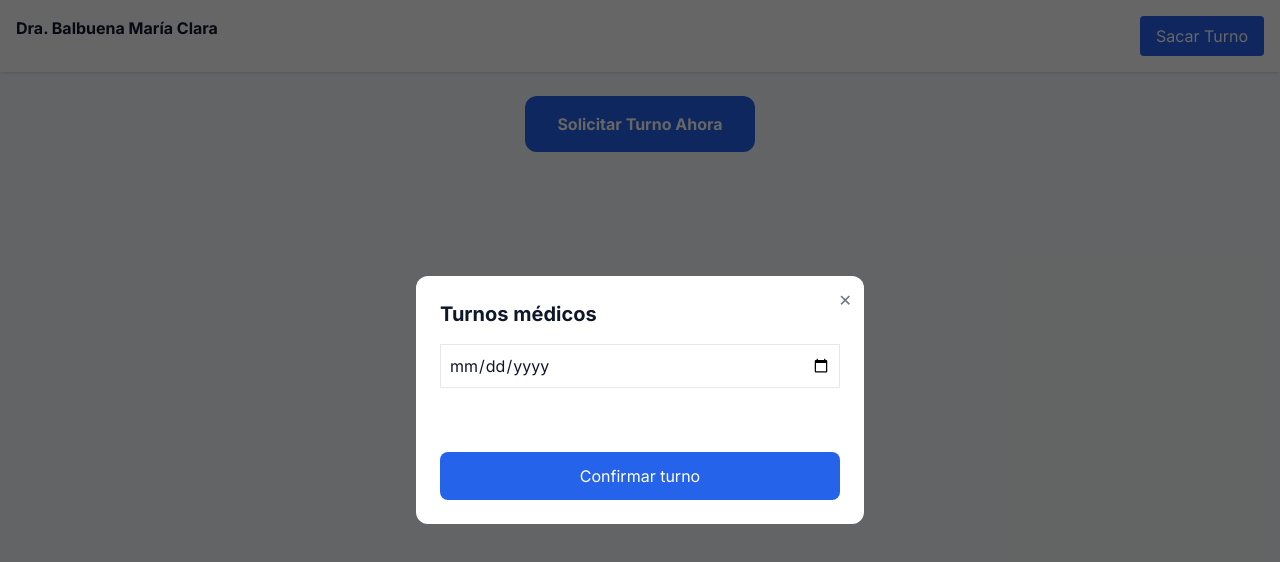
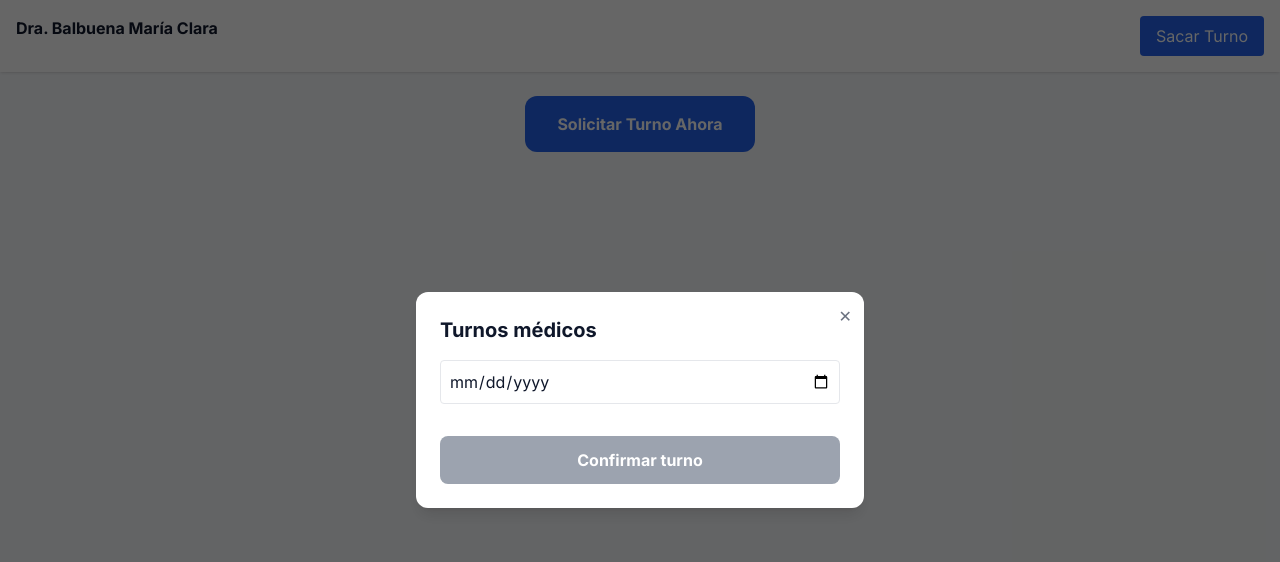
Before and after one commit to gunnerctes/PAG-CLARA-CON-TURNOS, a React (Vite) app: page / in a window 1280 px wide. Both pictures are taken after a click on the button "Sacar Turno". Shown: the top 562 px of the page. Built offline with nearby package versions, Linux system fonts and the light colour scheme.

Commit message:
Update Turnero.tsx

```diff
--- a/components/Turnero.tsx
+++ b/components/Turnero.tsx
@@ -61,8 +61,13 @@ export default function Turnero({ onClose, onSuccess }: Props) {
       })
     })
       .then(res => res.json())
-      .then(() => {
-        onSuccess();
+      .then(data => {
+        if (data.ok) {
+          onSuccess();
+          alert("Turno confirmado correctamente");
+        } else {
+          alert(data.mensaje || "Error de servidor");
+        }
       })
       .catch(() => alert("Error de servidor"))
       .finally(() => setEnviando(false));
@@ -70,10 +75,10 @@ export default function Turnero({ onClose, onSuccess }: Props) {
 
   return (
     <div className="fixed inset-0 bg-black/60 z-[9999] flex items-center justify-center">
-      <div className="bg-white rounded-xl p-6 w-full max-w-md relative">
+      <div className="bg-white rounded-xl p-6 w-full max-w-md relative shadow-lg">
         <button
           onClick={onClose}
-          className="absolute top-3 right-3 text-gray-500"
+          className="absolute top-3 right-3 text-gray-500 hover:text-gray-800"
         >
           ✕
         </button>
@@ -84,25 +89,25 @@ export default function Turnero({ onClose, onSuccess }: Props) {
           type="date"
           value={fecha}
           onChange={e => setFecha(e.target.value)}
-          className="border p-2 w-full mb-4"
+          className="border p-2 w-full mb-4 rounded"
         />
 
         {mensajeDia && <p className="text-red-600">{mensajeDia}</p>}
         {loading && <p>Cargando horarios…</p>}
 
-        {!mensajeDia && (
+        {!mensajeDia && horarios.length > 0 && (
           <div className="flex flex-wrap gap-2 my-4">
             {horarios.map(h => (
               <button
                 key={h.hora}
                 disabled={!h.disponible}
                 onClick={() => setHoraSeleccionada(h.hora)}
-                className={`px-4 py-2 rounded ${
+                className={`px-4 py-2 rounded font-medium ${
                   !h.disponible
                     ? "bg-gray-300 cursor-not-allowed"
                     : h.hora === horaSeleccionada
                     ? "bg-green-600 text-white"
-                    : "bg-gray-200"
+                    : "bg-gray-200 hover:bg-gray-300"
                 }`}
               >
                 {h.hora}
@@ -114,7 +119,11 @@ export default function Turnero({ onClose, onSuccess }: Props) {
         <button
           onClick={confirmarTurno}
           disabled={!horaSeleccionada || enviando}
-          className="bg-blue-600 text-white w-full py-3 rounded-lg mt-4"
+          className={`w-full py-3 rounded-lg mt-4 font-bold text-white ${
+            !horaSeleccionada || enviando
+              ? "bg-gray-400 cursor-not-allowed"
+              : "bg-blue-600 hover:bg-blue-700"
+          }`}
         >
           {enviando ? "Confirmando…" : "Confirmar turno"}
         </button>
```
